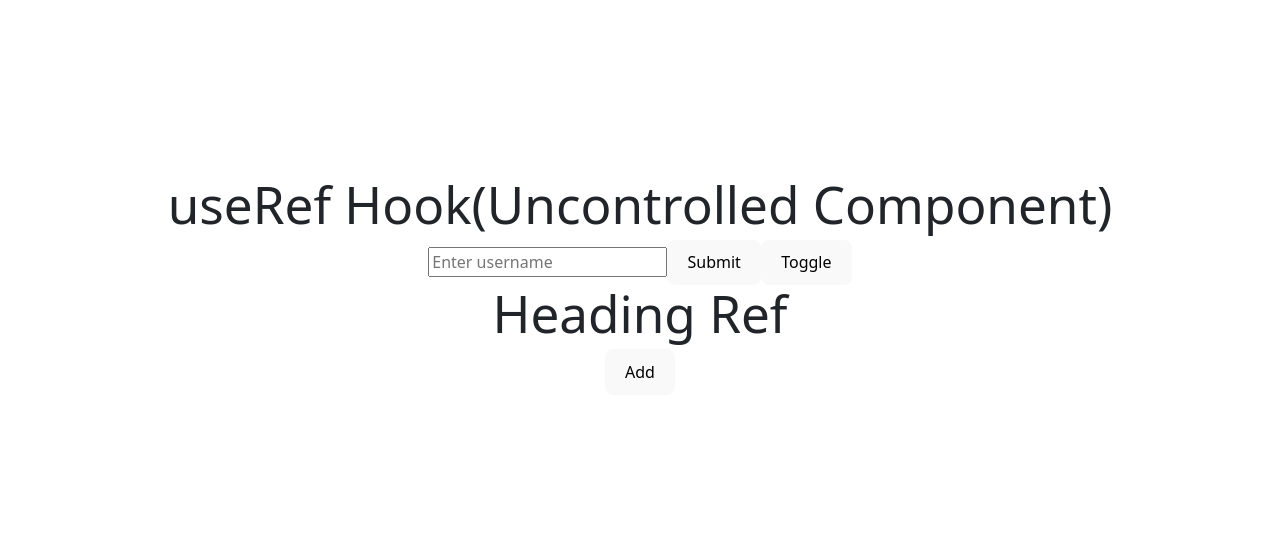
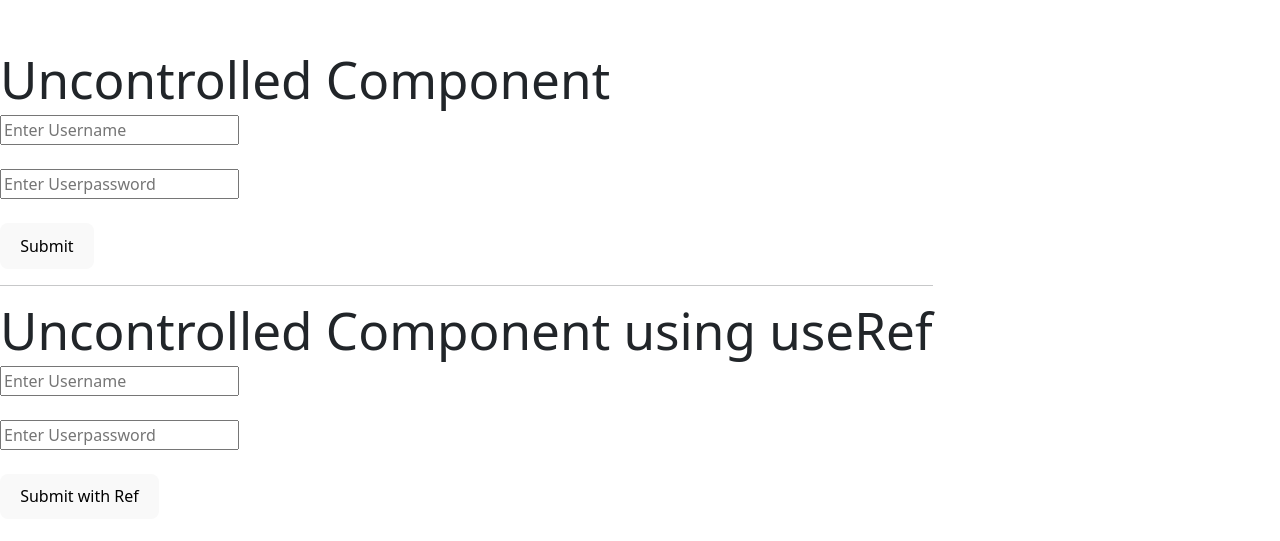
Before and after one commit to sakshi16-b/React19-tut, a React (Vite) app in the folder react19/: page / in a window 1280 px wide. Shown: the part 115-656 px from the top of the page. Built offline with nearby package versions, Linux system fonts and the light colour scheme.

Commit message:
done-uncontrolled comp

```diff
--- a/react19/src/App.jsx
+++ b/react19/src/App.jsx
@@ -1,34 +1,47 @@
 import { useRef } from "react";
-import "./App.css";
 
 function App() {
-  const inputRef = useRef();
-  const h1Ref = useRef();
-  function handleSubmit() {
-    console.log(inputRef);
-    inputRef.current.style.color = "red";
-    inputRef.current.placeholder = "enter password";
-  }
+  const userRef = useRef();
+  const passwordRef = useRef();
 
-  const toggleHandle = () => {
-    if (inputRef.current.style.display != "none")
-      inputRef.current.style.display = "none";
-    else {
-      inputRef.current.style.display = "inline";
-    }
+  const handleForm = (e) => {
+    e.preventDefault();
+    const user = document.querySelector("#user").value;
+    const password = document.querySelector("#password").value;
+    console.log(user, password);
+  };
+  const handleFormRef = (e) => {
+    e.preventDefault();
+    const user = userRef.current.value;
+    const password = passwordRef.current.value;
+    console.log(user, password);
   };
 
-  function handleAdd() {
-  h1Ref.current.style.color="green"
-  }
   return (
     <>
-      <h1>useRef Hook(Uncontrolled Component)</h1>
-      <input type="text" placeholder="Enter username" ref={inputRef} />
-      <button onClick={handleSubmit}>Submit</button>
-      <button onClick={toggleHandle}>Toggle</button>
-      <h1 ref={h1Ref}>Heading Ref</h1>
-      <button onClick={handleAdd}>Add</button>
+      <h1>Uncontrolled Component</h1>
+
+      <form method="" action="post" onSubmit={handleForm}>
+        <input type="text" id="user" placeholder="Enter Username" />
+        <br />
+        <br />
+        <input type="text" id="password" placeholder="Enter Userpassword" />
+        <br />
+        <br />
+        <button>Submit</button>
+      </form>
+
+      <hr />
+      <h1>Uncontrolled Component using useRef</h1>
+      <form method="" action="post" onSubmit={handleFormRef}>
+        <input type="text" placeholder="Enter Username" ref={userRef} />
+        <br />
+        <br />
+        <input type="text" placeholder="Enter Userpassword" ref={passwordRef} />
+        <br />
+        <br />
+        <button>Submit with Ref</button>
+      </form>
     </>
   );
 }
```
